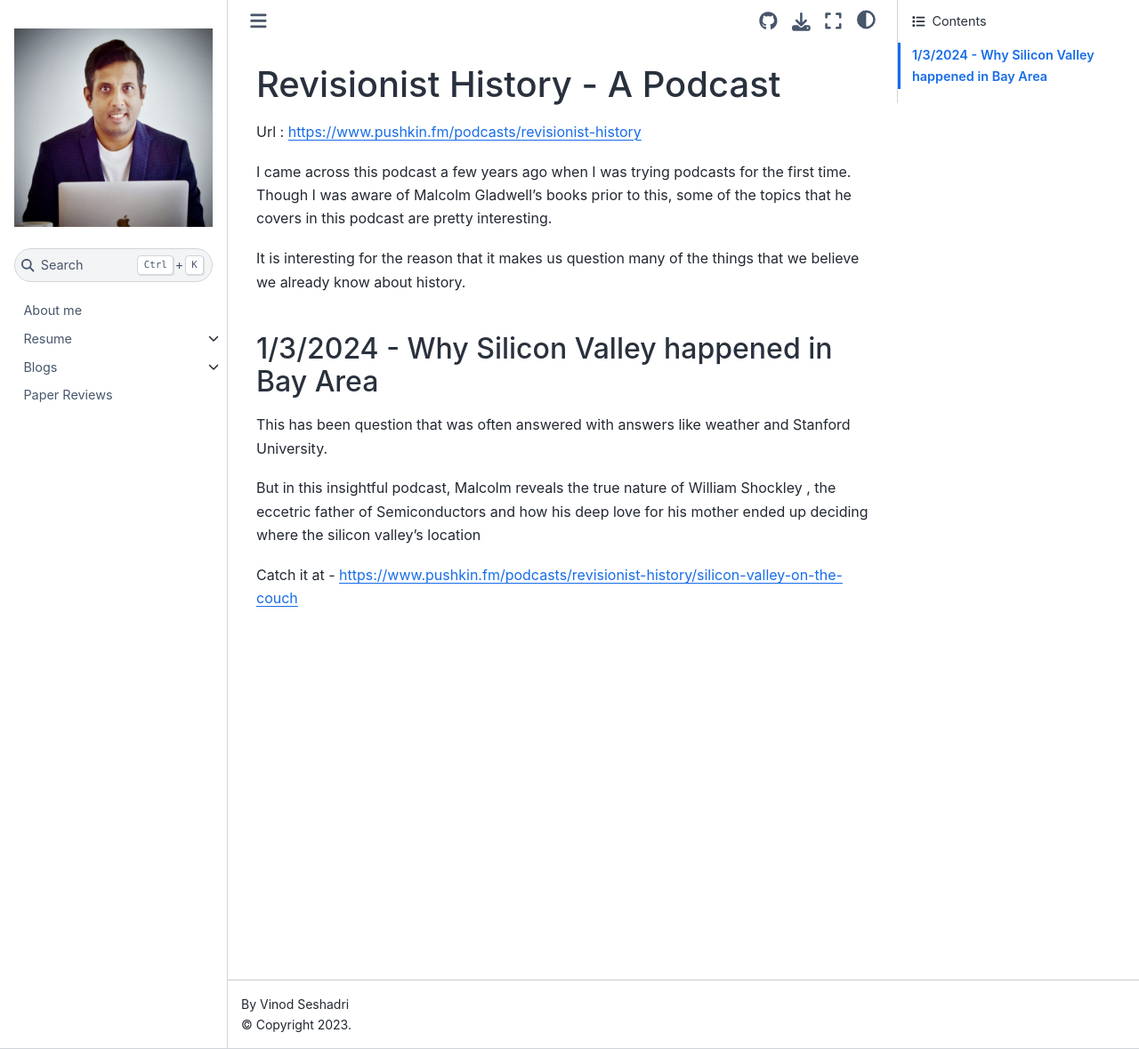
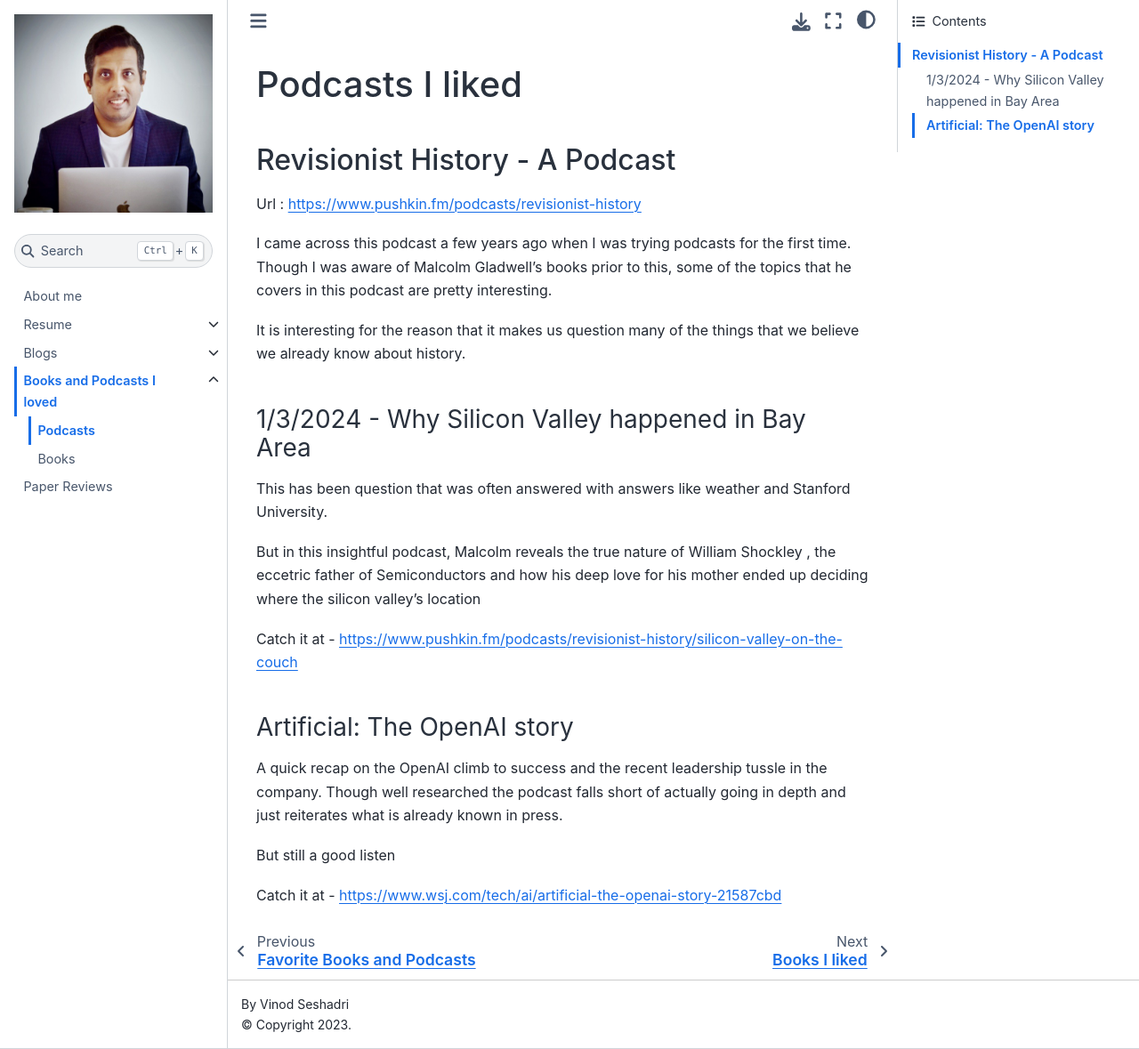
Before and after one commit to vinodseshadri/vinodseshadri, a Jupyter Book: the page built from docs/book_reviews/podcasts.md, in a window 1280 px wide and 1179 px high. Shown: the whole window at 89% size. Built offline with Jupyter Book 1.0.4 settings and Sphinx 7.4.7 and the Sphinx Book theme 1.1.4, drawn with Linux system fonts in a browser that asks for light colours; pages that are not in the unit, such as notebooks, are missing from menus.

Commit message:
Adding books

````diff
--- a/docs/_config.yml
+++ b/docs/_config.yml
@@ -27,4 +27,6 @@ repository:
 
 html:
   use_issues_button: false
-  use_repository_button: true
+  use_repository_button: false
+  favicon                   : vinod.jpg
+  use_edit_page_button      : false  # Whether to add an "edit this page" button to pages. If `true`, repository information in repository: must be filled in
--- a/docs/_toc.yml
+++ b/docs/_toc.yml
@@ -25,9 +25,11 @@ chapters:
       - title: Building AI/ML Products for Data Scientists
         file: blogs/buildingai.md
   - title : Books and Podcasts I loved
-    file: books_review/books
+    file: book_reviews/bookspodcasts
     sections:
-      - title: Revisionist History
-        file: books_review/revisionist_history.md
+      - title: Podcasts
+        file: book_reviews/podcasts.md
+      - title: Books
+        file: book_reviews/books.md
   - title : Paper Reviews
     file: paper_reviews/rlhf
--- /dev/null
+++ b/docs/book_reviews/bookspodcasts.md
@@ -0,0 +1,4 @@
+# Favorite Books and Podcasts
+
+```{tableofcontents}
+```
--- a/docs/book_reviews/revisionist_history.md
+++ b/docs/book_reviews/podcasts.md
@@ -1,4 +1,5 @@
-# Revisionist History - A Podcast
+# Podcasts I liked
+## Revisionist History - A Podcast
 
 Url : https://www.pushkin.fm/podcasts/revisionist-history
 
@@ -6,10 +7,19 @@ I came across this podcast a few years ago when I was trying podcasts for the fi
 
 It is interesting for the reason that it makes us question many of the things that we believe we already know about history.
 
-## 1/3/2024 - Why Silicon Valley happened in Bay Area
+### 1/3/2024 - Why Silicon Valley happened in Bay Area
 
 This has been  question that was often answered with answers like weather and Stanford University.
 
 But in this insightful podcast, Malcolm reveals the true nature of William Shockley , the eccetric father of Semiconductors  and how his deep love for his mother ended up deciding where the silicon valley's location
 
 Catch it at  - https://www.pushkin.fm/podcasts/revisionist-history/silicon-valley-on-the-couch
+
+### Artificial: The OpenAI story
+
+A quick recap on the OpenAI climb to success and the recent leadership tussle in the company.
+Though well researched the podcast falls short of actually going in depth and just reiterates what is already known in press.
+
+But still a good listen
+
+Catch it at - https://www.wsj.com/tech/ai/artificial-the-openai-story-21587cbd
````
Also changed, not shown: docs/book_reviews/books.md (+8 -3 lines), docs/book_reviews/thecreativeact.md (deleted, +0 -1 lines), 1 other file.
